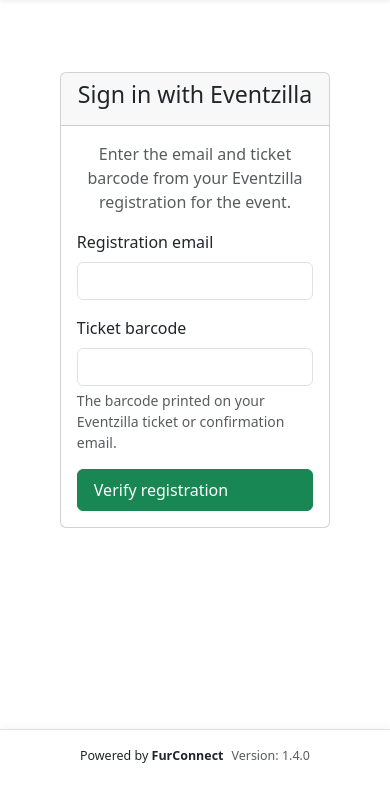
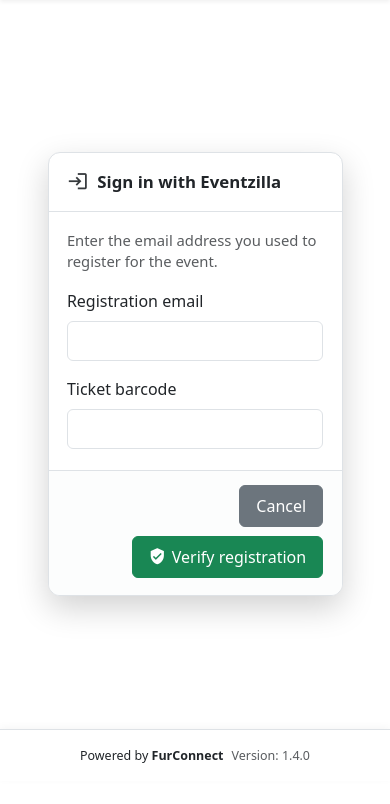
Before and after one commit to FurConnect/FurConnect, a Django app: template templates/events/eventzilla_login.html in a window 390 px wide. Shown: the part 63-867 px from the top of the page. Before the commit the page ends 826 px from the top, so only its background shows below. Run offline with Django 5.2, Linux system fonts and the light colour scheme; the template is opened without the code that fills it, so the values that code supplies are empty; some libraries are stand-ins or nearby versions.

Commit message:
Update PDF grid layout and enhance Eventzilla login page styling
- Increased maximum body slots in PDF grid from 12 to 15 for better layout.
- Added an option to include or exclude the header in the grid chunk table.
- Improved styling for the Eventzilla login page with a new card layout and responsive design.
- Updated form structure and error handling for better user experience.

```diff
--- a/templates/events/eventzilla_login.html
+++ b/templates/events/eventzilla_login.html
@@ -3,17 +3,92 @@
 
 {% block title %}Eventzilla Sign In{% endblock %}
 
+{% block extra_css %}
+<style>
+    .ez-login-page {
+        min-height: calc(100vh - 8rem);
+        display: flex;
+        align-items: center;
+        justify-content: center;
+        padding: 1.5rem 1rem 2.5rem;
+    }
+
+    .ez-login-card {
+        width: 100%;
+        max-width: 32rem;
+        border-radius: 0.75rem;
+        overflow: hidden;
+        border: 1px solid var(--bs-border-color);
+        background: var(--bs-body-bg);
+        box-shadow: 0 0.75rem 2rem rgba(0, 0, 0, 0.18);
+    }
+
+    .ez-login-header {
+        display: flex;
+        align-items: center;
+        gap: 0.55rem;
+        padding: 1rem 1.15rem;
+        border-bottom: 1px solid var(--bs-border-color);
+        font-size: 1.05rem;
+        font-weight: 600;
+        color: var(--bs-body-color);
+    }
+
+    .ez-login-header .material-icons {
+        font-size: 1.35rem;
+        line-height: 1;
+        opacity: 0.9;
+    }
+
+    .ez-login-body {
+        padding: 1.15rem 1.15rem 0.35rem;
+    }
+
+    .ez-login-intro {
+        margin-bottom: 1rem;
+        color: var(--bs-secondary-color);
+        font-size: 0.925rem;
+        line-height: 1.45;
+    }
+
+    .ez-login-footer {
+        display: flex;
+        justify-content: flex-end;
+        align-items: center;
+        gap: 0.55rem;
+        flex-wrap: wrap;
+        padding: 0.85rem 1.15rem 1.05rem;
+        border-top: 1px solid var(--bs-border-color);
+        background: color-mix(in srgb, var(--bs-body-bg) 88%, var(--bs-secondary-bg));
+    }
+
+    .ez-login-footer .btn {
+        display: inline-flex;
+        align-items: center;
+        gap: 0.35rem;
+    }
+
+    .ez-login-footer .btn .material-icons {
+        font-size: 1.1rem;
+        line-height: 1;
+    }
+
+    .ez-login-card .form-control {
+        min-height: 2.5rem;
+    }
+</style>
+{% endblock %}
+
 {% block content %}
-<div class="container mt-5">
-    <div class="row justify-content-center">
-        <div class="col-md-6">
-            <div class="card">
-                <div class="card-header">
-                    <h3 class="text-center">Sign in with Eventzilla</h3>
+<div class="ez-login-page">
+    <div class="ez-login-card">
+        <div class="ez-login-header">
+            <i class="material-icons" aria-hidden="true">login</i>
+            <span>Sign in with Eventzilla</span>
         </div>
-                <div class="card-body">
-                    <p class="text-muted text-center">
-                        Enter the email and ticket barcode from your Eventzilla registration for {{ current_convention_name|default:"the event" }}.
+        <div class="ez-login-body">
+            <p class="ez-login-intro">
+                Enter the email address you used to register for {{ current_convention_name|default:"the event" }}.
             </p>
             <form id="eventzillaLoginForm" class="needs-validation" novalidate>
                 {% csrf_token %}
@@ -25,15 +100,16 @@
                 <div class="mb-3">
                     <label for="eventzillaBarcode" class="form-label">Ticket barcode</label>
                     <input type="text" class="form-control" id="eventzillaBarcode" name="barcode" required autocomplete="off" inputmode="numeric">
-                            <div class="form-text">The barcode printed on your Eventzilla ticket or confirmation email.</div>
                 </div>
-                        <div class="alert alert-danger d-none" id="eventzillaLoginError"></div>
-                        <button type="submit" class="btn btn-success w-100" id="eventzillaLoginSubmit">
+                <div class="alert alert-danger d-none" id="eventzillaLoginError" role="alert"></div>
+            </form>
+        </div>
+        <div class="ez-login-footer">
+            <a href="{% if next %}{{ next }}{% else %}/{% endif %}" class="btn btn-secondary" id="eventzillaLoginCancel">Cancel</a>
+            <button type="submit" form="eventzillaLoginForm" class="btn btn-success" id="eventzillaLoginSubmit">
+                <i class="material-icons" aria-hidden="true">verified_user</i>
                 Verify registration
             </button>
-                    </form>
-                </div>
-            </div>
         </div>
     </div>
 </div>
@@ -84,7 +160,7 @@ document.addEventListener('DOMContentLoaded', function() {
                 window.location.href = data.profile_url;
                 return;
             }
-            window.location.href = nextInput ? nextInput.value : window.location.pathname;
+            window.location.href = nextInput ? nextInput.value : '/';
         })
         .catch(error => {
             errorEl.textContent = error.message;
```
Also changed, not shown: events/print_pdf.py (+44 -16 lines). Lines whose indentation alone changed are shown as unchanged.
